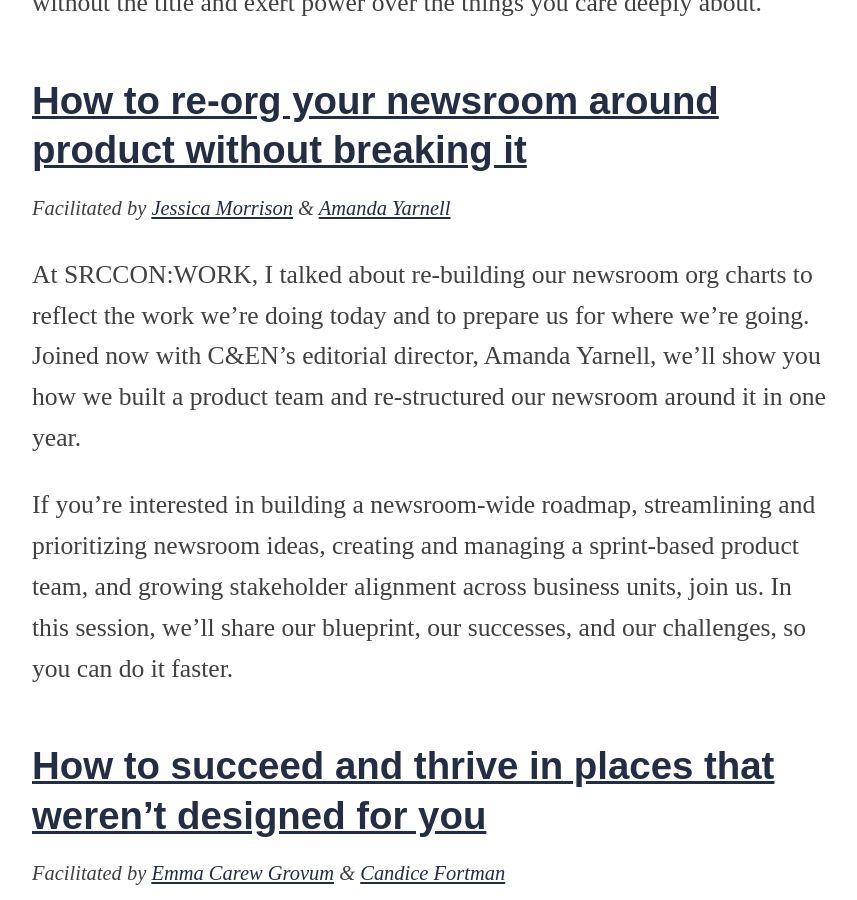
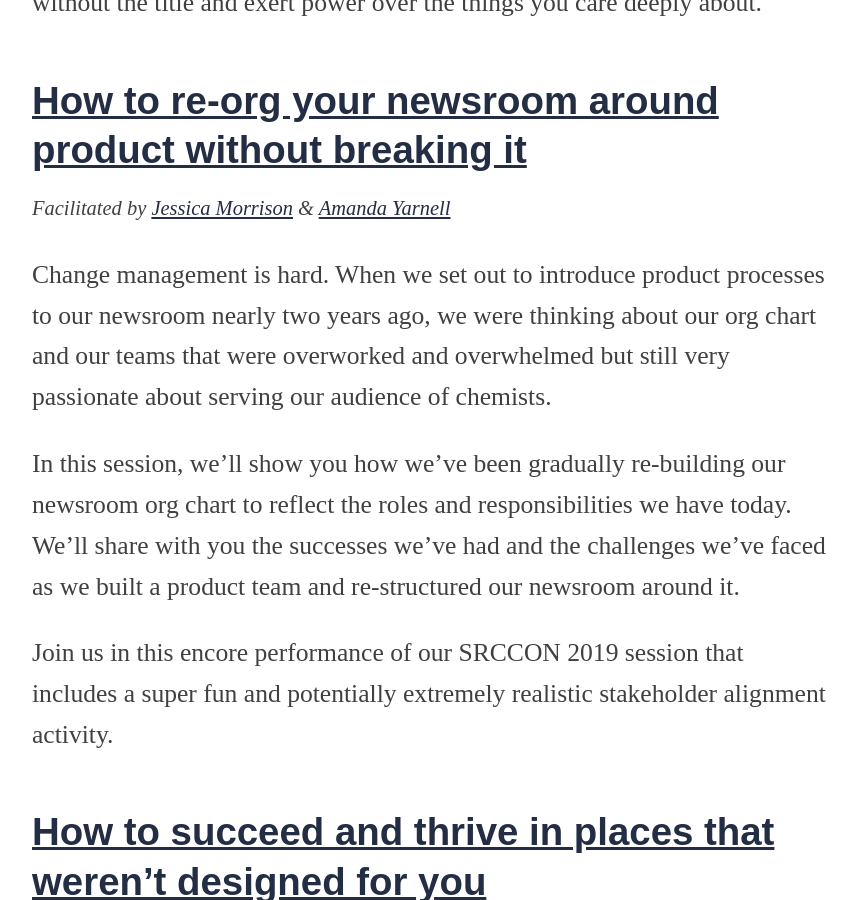
Before and after one commit to OpenNews/srccon-lead, a Jekyll site: the page built from sessions.md, in a window 1280 px wide and 900 px high, scrolled down 8898 px. Shown: the whole window, without its empty margins (208-1065 px from the left). Built offline with Jekyll 4.4.1, drawn with Linux system fonts in a browser that asks for light colours; nearby versions of some CDN libraries; our own code applies the rules of GitHub Pages for plain Markdown files; some of the changed text lies outside the part shown.

Commit message:
session updates

```diff
--- a/_data/sessions.yml
+++ b/_data/sessions.yml
@@ -101,7 +101,7 @@
     {
         "cofacilitator": "Amanda Yarnell",
         "cofacilitator_twitter": "amandayarnell",
-        "description": "At SRCCON:WORK, I talked about re-building our newsroom org charts to reflect the work we’re doing today and to prepare us for where we’re going. Joined now with C&EN’s editorial director, Amanda Yarnell, we’ll show you how we built a product team and re-structured our newsroom around it in one year.\n\nIf you’re interested in building a newsroom-wide roadmap, streamlining and prioritizing newsroom ideas, creating and managing a sprint-based product team, and growing stakeholder alignment across business units, join us. In this session, we’ll share our blueprint, our successes, and our challenges, so you can do it faster.",
+        "description": "Change management is hard. When we set out to introduce product processes to our newsroom nearly two years ago, we were thinking about our org chart and our teams that were overworked and overwhelmed but still very passionate about serving our audience of chemists.\n\nIn this session, we'll show you how we've been gradually re-building our newsroom org chart to reflect the roles and responsibilities we have today. We'll share with you the successes we've had and the challenges we've faced as we built a product team and re-structured our newsroom around it.\n\nJoin us in this encore performance of our SRCCON 2019 session that includes a super fun and potentially extremely realistic stakeholder alignment activity.",
         "facilitator": "Jessica Morrison",
         "facilitator_twitter": "ihearttheroad",
         "id": "reorg-around-product",
@@ -229,10 +229,10 @@
     {
         "cofacilitator": "Camari Ellis",
         "cofacilitator_twitter": "camariellis",
-        "description": "Part of leading is managing money. So let's talk about how to get control of budgets, make sure your expenditures match your goals and think strategically about how to get more information about your resources and use that information to better advocate for your team and mission. We'll be talking both about the principles of budgets and also some concrete examples. Feel free to bring a spreadsheet or budget you're working on.",
+        "description": "Part of leading is managing money. So let's talk about how to get control of budgets and make sure your expenses match your goals. Let’s think strategically about how to get more information about money from your organization and use that knowledge to better advocate for your mission and team. We'll be talking both about why money matters and also work on some concrete examples of meaningful budget. Please bring a spreadsheet or budget you're working on — this session will be led by an editor/entrepreneur and a finance professional!",
         "facilitator": "Angilee Shah",
         "facilitator_twitter": "angshah",
         "id": "use-that-spreadsheet",
-        "title": "Use that spreadsheet! A practical conversation about managing money and budgets"
+        "title": "Use that spreadsheet! Why leaders need to manage money"
     }
 ]
```
